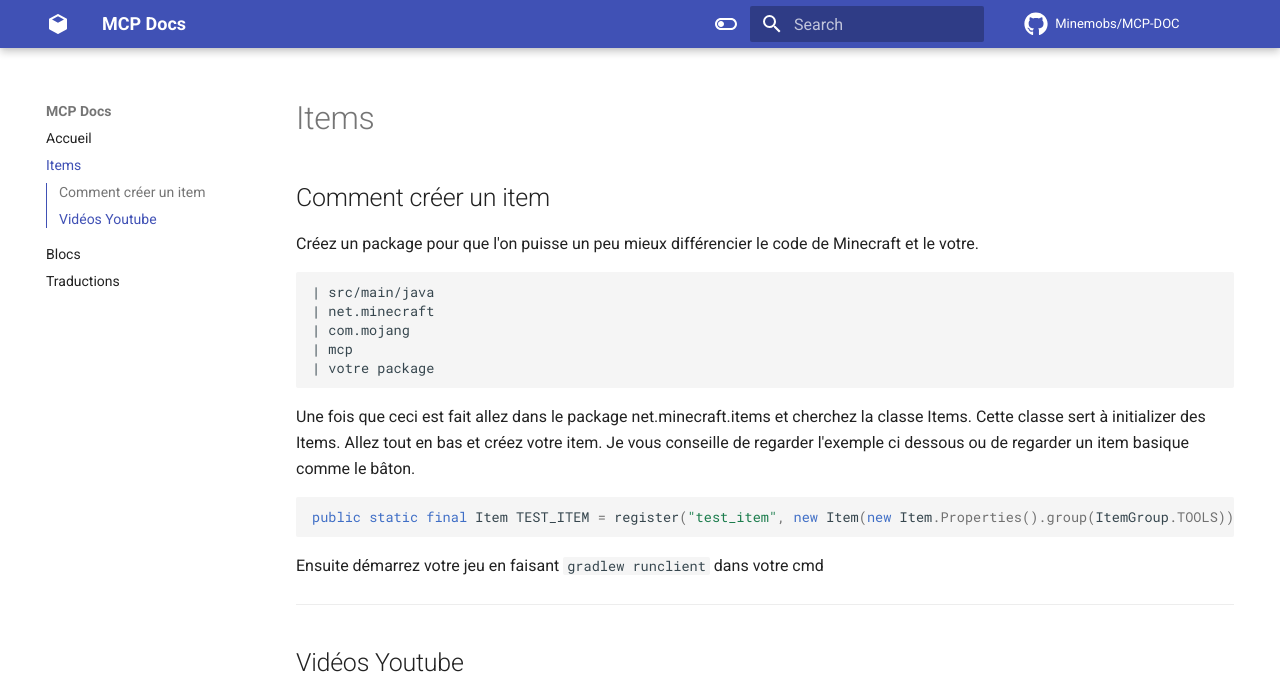
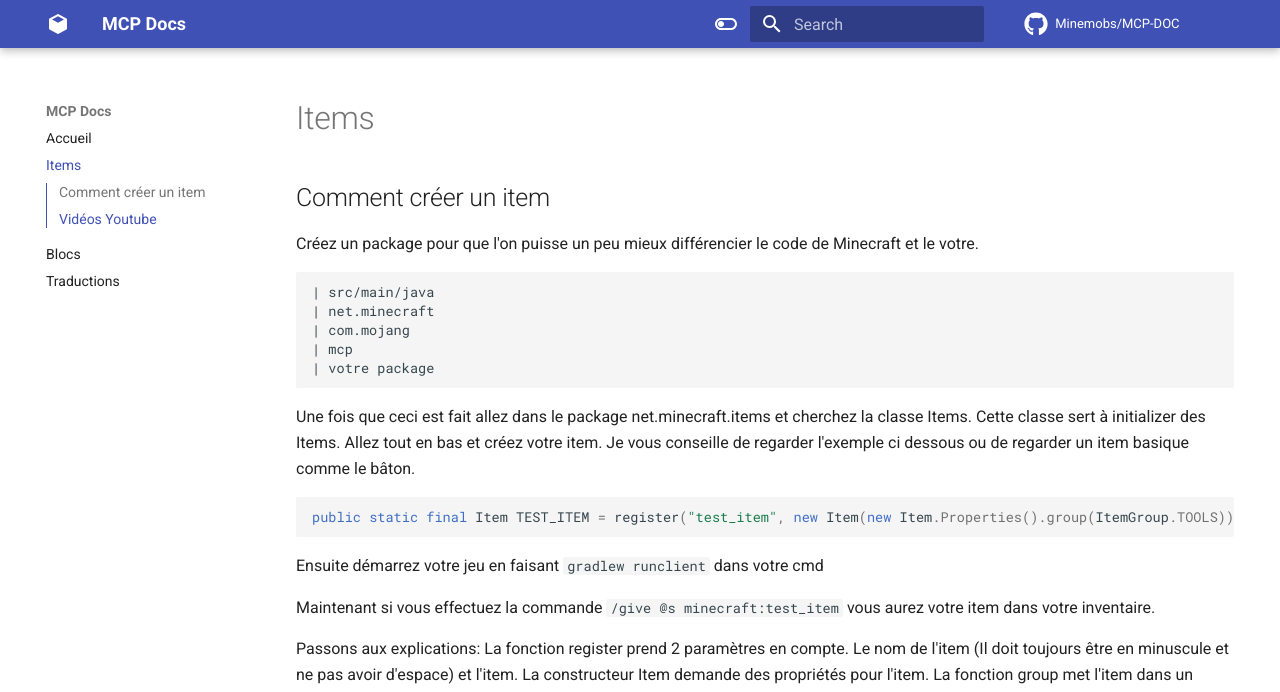
Before and after one commit to Minemobs/MCP-DOC, an MkDocs documentation site: the page built from docs/items.md, in a window 1280 px wide and 1241 px high. Shown: the top 692 px of the window. Built offline with MkDocs 1.6.1 and Material for MkDocs 9.7.7, drawn with Linux system fonts in a browser that asks for light colours; comment, search, counter and statistics services are not loaded; some of the changed text lies outside the part shown.

````diff
--- a/docs/items.md
+++ b/docs/items.md
@@ -21,6 +21,13 @@
 
 Ensuite démarrez votre jeu en faisant ```gradlew runclient``` dans votre cmd
 
+Maintenant si vous effectuez la commande ```/give @s minecraft:test_item``` vous aurez votre item dans votre inventaire.
+
+Passons aux explications:
+La fonction register prend 2 paramètres en compte. Le nom de l'item (Il doit toujours être en minuscule et ne pas avoir d'espace) et l'item.
+La constructeur Item demande des propriétés pour l'item.
+La fonction group met l'item dans un Creative Tab.
+
 --------------
 
 ## Vidéos Youtube
````
Also changed, not shown: 1 other file.
